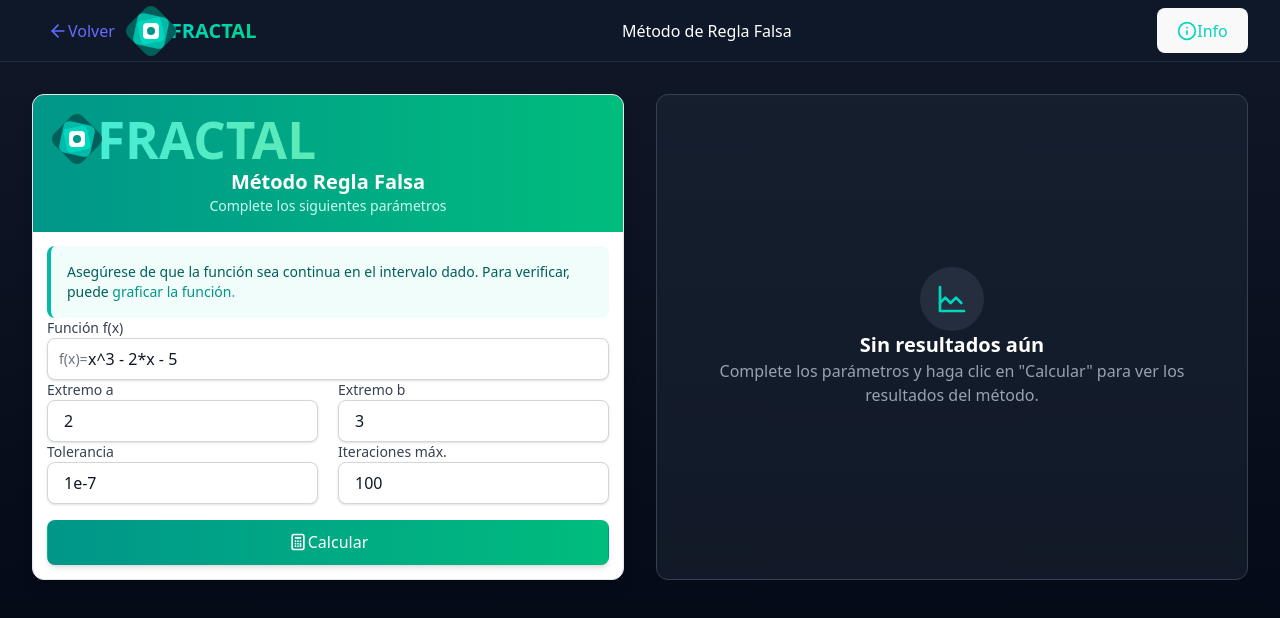
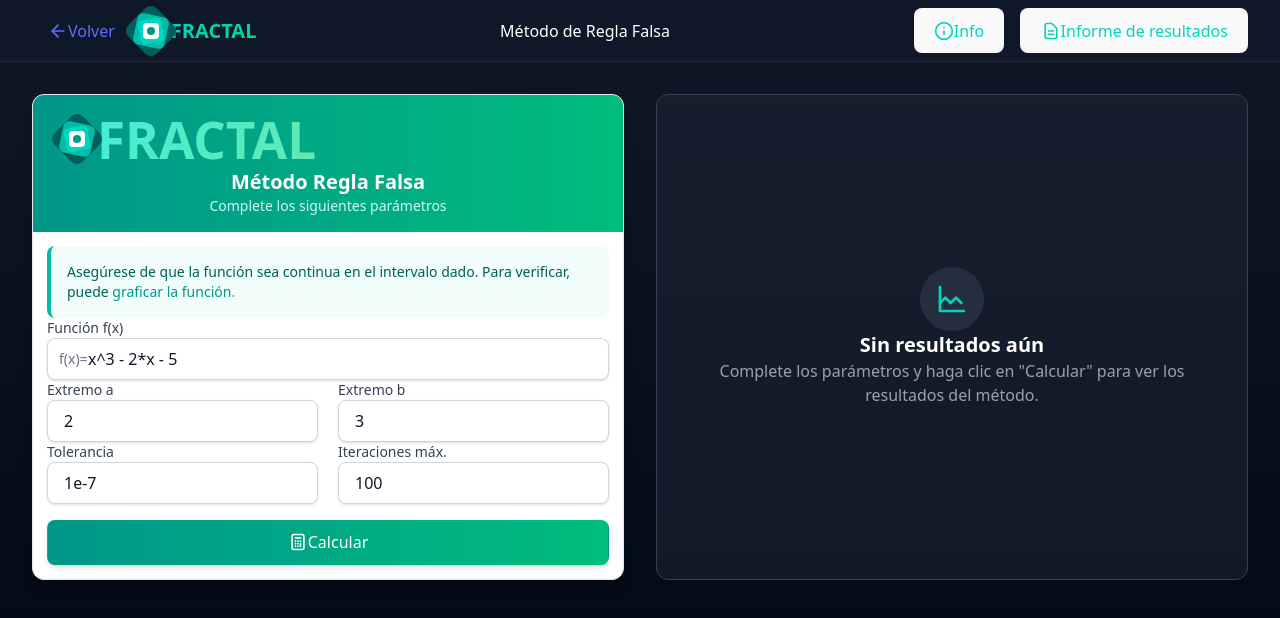
Before and after one commit to juanrobles05/FRACTAL, a React (Vite) app in the folder Frontend/: page /metodos/regla-falsa in a window 1280 px wide. Shown: the top 618 px of the page. Built offline with nearby package versions, Linux system fonts and the light colour scheme.

Commit message:
Change: add the button Informe de resultados

```diff
--- a/Frontend/src/components/methods/reglafalsa/reglaFalsa.jsx
+++ b/Frontend/src/components/methods/reglafalsa/reglaFalsa.jsx
@@ -71,7 +71,7 @@ const reglaFalsa = () => {
       {/* Header */}
       <header className="bg-gray-900/80 border-b border-gray-800 sticky top-0 z-10">
         <div className="max-w-7xl mx-auto px-4 sm:px-6 lg:px-8 py-2">
-          <div className="flex items-center justify-between">
+          <div className="flex items-center justify-between space-x-4">
             <div className="flex items-center">
               <Link to="/" className="px-4 flex items-center text-teal-400 hover:text-teal-300 transition-colors mr-6">
                 <ArrowLeft className="h-5 w-5 mr-2" />
@@ -91,6 +91,7 @@ const reglaFalsa = () => {
               </div>
             </div>
             <div className="text-white font-medium">Método de Regla Falsa</div>
+            <div className="flex items-center gap-4">
               <button
                 onClick={() => setShowInfo(!showInfo)}
                 className="flex items-center text-teal-400 hover:text-teal-300 transition-colors"
@@ -98,6 +99,26 @@ const reglaFalsa = () => {
                 <Info className="h-5 w-5 mr-1" />
                 <span>Info</span>
               </button>
+
+              <button
+              onClick={() => {
+                // Aquí puedes agregar la lógica para el informe de resultados
+                console.log("Generar informe de resultados");
+              }}
+              className="flex items-center text-teal-400 hover:text-teal-300 transition-colors"
+              disabled={!results}
+              >
+              <svg
+                className="h-5 w-5 mr-1"
+                fill="none"
+                stroke="currentColor"
+                viewBox="0 0 24 24"
+              >
+                <path strokeLinecap="round" strokeLinejoin="round" strokeWidth={2} d="M9 12h6m-6 4h6m2 5H7a2 2 0 01-2-2V5a2 2 0 012-2h5.586a1 1 0 01.707.293l5.414 5.414a1 1 0 01.293.707V19a2 2 0 01-2 2z" />
+              </svg>
+              <span>Informe de resultados</span>
+              </button>
+            </div>
           </div>
         </div>
       </header>
--- a/Frontend/src/components/methods/secante/secante.jsx
+++ b/Frontend/src/components/methods/secante/secante.jsx
@@ -91,6 +91,7 @@ const secante = () => {
               </div>
             </div>
             <div className="text-white font-medium">Método de Secante</div>
+              <div className="flex items-center gap-4">
               <button
                 onClick={() => setShowInfo(!showInfo)}
                 className="flex items-center text-teal-400 hover:text-teal-300 transition-colors"
@@ -98,6 +99,26 @@ const secante = () => {
                 <Info className="h-5 w-5 mr-1" />
                 <span>Info</span>
               </button>
+
+              <button
+              onClick={() => {
+                // Aquí puedes agregar la lógica para el informe de resultados
+                console.log("Generar informe de resultados");
+              }}
+              className="flex items-center text-teal-400 hover:text-teal-300 transition-colors"
+              disabled={!results}
+              >
+              <svg
+                className="h-5 w-5 mr-1"
+                fill="none"
+                stroke="currentColor"
+                viewBox="0 0 24 24"
+              >
+                <path strokeLinecap="round" strokeLinejoin="round" strokeWidth={2} d="M9 12h6m-6 4h6m2 5H7a2 2 0 01-2-2V5a2 2 0 012-2h5.586a1 1 0 01.707.293l5.414 5.414a1 1 0 01.293.707V19a2 2 0 01-2 2z" />
+              </svg>
+              <span>Informe de resultados</span>
+              </button>
+            </div>
           </div>
         </div>
       </header>
```
Lines whose indentation alone changed are shown as unchanged.
